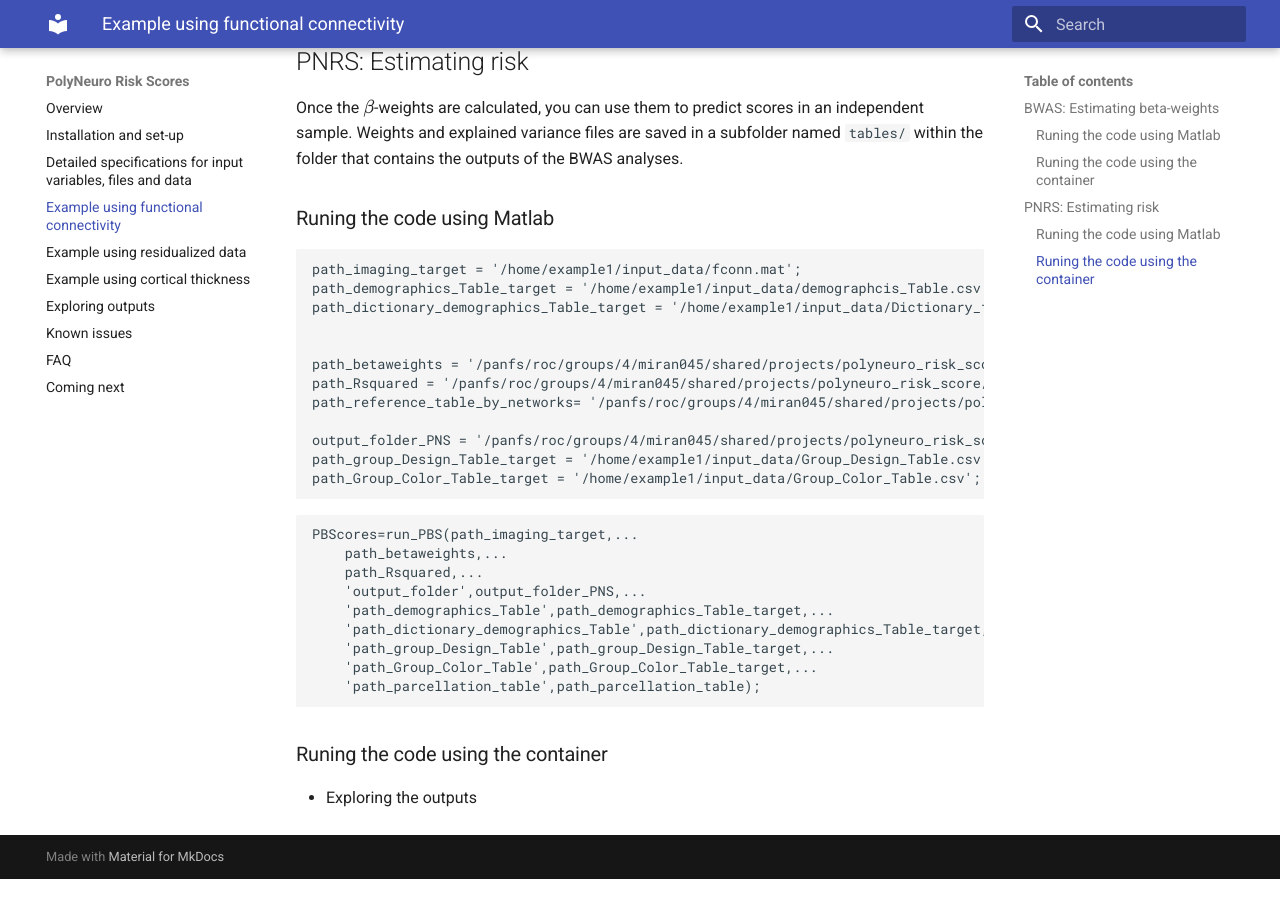
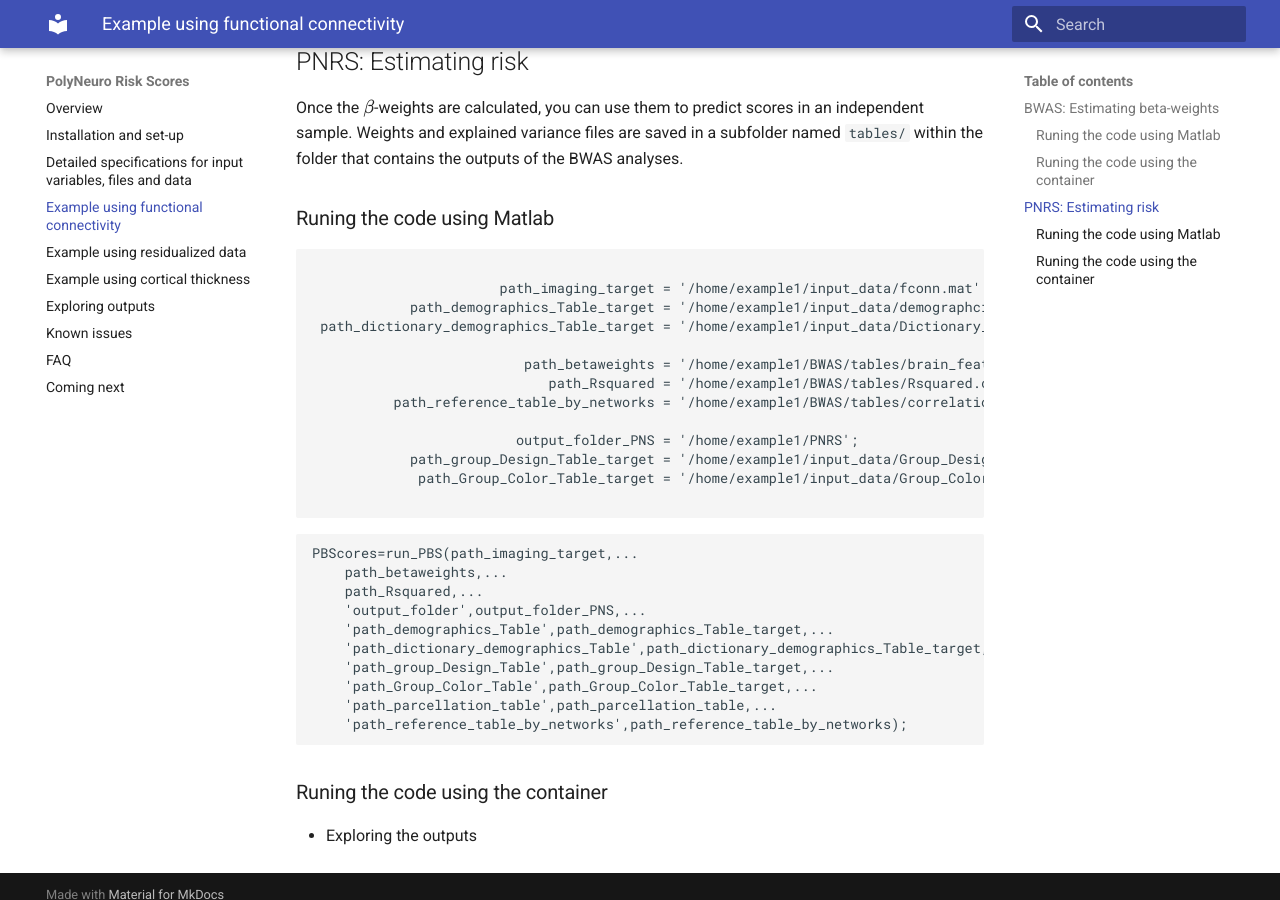
Before and after one commit to omiranda/polyneuro_risk_score, an MkDocs documentation site: the page built from docs/basic_example.md, in a window 1280 px wide and 900 px high, scrolled down 1576 px. Built offline with MkDocs 1.6.1 and Material for MkDocs 9.7.7, drawn with Linux system fonts in a browser that asks for light colours; formulas are drawn with MathJax 3; old or Windows-style settings are respelled for this version of MkDocs; before the commit the page ends 2455 px from its top, so only the background shows below that.

Commit message:
Update basic_example.md

````diff
--- a/docs/basic_example.md
+++ b/docs/basic_example.md
@@ -57,18 +57,19 @@ Once the \\( \beta\\)-weights are calculated, you can use them to predict scores
 ### Runing the code using Matlab
 
 ```Matlab
-path_imaging_target = '/home/example1/input_data/fconn.mat';
-path_demographics_Table_target = '/home/example1/input_data/demographcis_Table.csv';
-path_dictionary_demographics_Table_target = '/home/example1/input_data/Dictionary_for_demographics_Table.csv';
 
+                       path_imaging_target = '/home/example1/input_data/fconn.mat';
+            path_demographics_Table_target = '/home/example1/input_data/demographcis_Table.csv';
+ path_dictionary_demographics_Table_target = '/home/example1/input_data/Dictionary_for_demographics_Table.csv';
 
-path_betaweights = '/panfs/roc/groups/4/miran045/shared/projects/polyneuro_risk_score/experiments/toolbox_tutorial/example1/BWAS/tables/brain_feature.csv';
-path_Rsquared = '/panfs/roc/groups/4/miran045/shared/projects/polyneuro_risk_score/experiments/toolbox_tutorial/example1/BWAS/tables/Rsquared.csv';
-path_reference_table_by_networks= '/panfs/roc/groups/4/miran045/shared/projects/polyneuro_risk_score/experiments/toolbox_tutorial/example1/BWAS/tables/correlations_by_networks.csv';
+                          path_betaweights = '/home/example1/BWAS/tables/brain_feature.csv';
+                             path_Rsquared = '/home/example1/BWAS/tables/Rsquared.csv';
+          path_reference_table_by_networks = '/home/example1/BWAS/tables/correlations_by_networks.csv';
 
-output_folder_PNS = '/panfs/roc/groups/4/miran045/shared/projects/polyneuro_risk_score/experiments/toolbox_tutorial/example1/PNRS';
-path_group_Design_Table_target = '/home/example1/input_data/Group_Design_Table.csv';
-path_Group_Color_Table_target = '/home/example1/input_data/Group_Color_Table.csv';
+                         output_folder_PNS = '/home/example1/PNRS';
+            path_group_Design_Table_target = '/home/example1/input_data/Group_Design_Table.csv';
+             path_Group_Color_Table_target = '/home/example1/input_data/Group_Color_Table.csv';
+
 ```
 
 ```Matlab
@@ -80,7 +81,8 @@ PBScores=run_PBS(path_imaging_target,...
     'path_dictionary_demographics_Table',path_dictionary_demographics_Table_target,...
     'path_group_Design_Table',path_group_Design_Table_target,...
     'path_Group_Color_Table',path_Group_Color_Table_target,...
-    'path_parcellation_table',path_parcellation_table);
+    'path_parcellation_table',path_parcellation_table,...
+    'path_reference_table_by_networks',path_reference_table_by_networks);
 ```
 ### Runing the code using the container
 - Exploring the outputs
````
